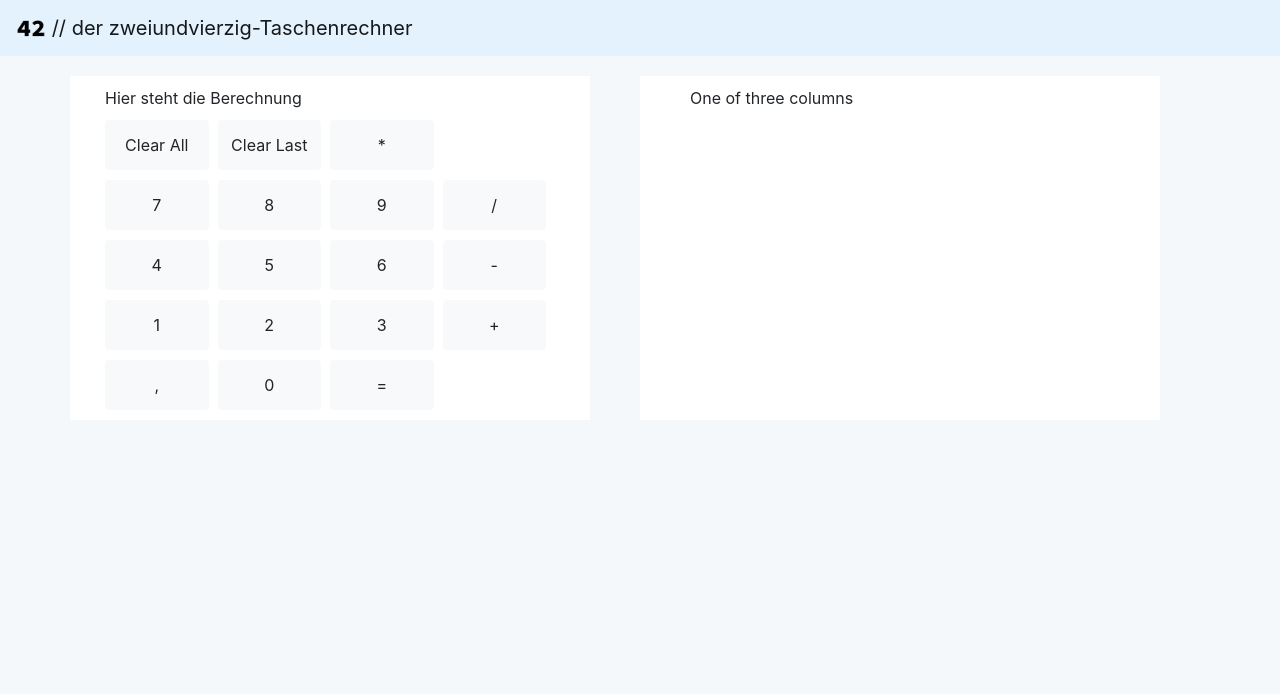
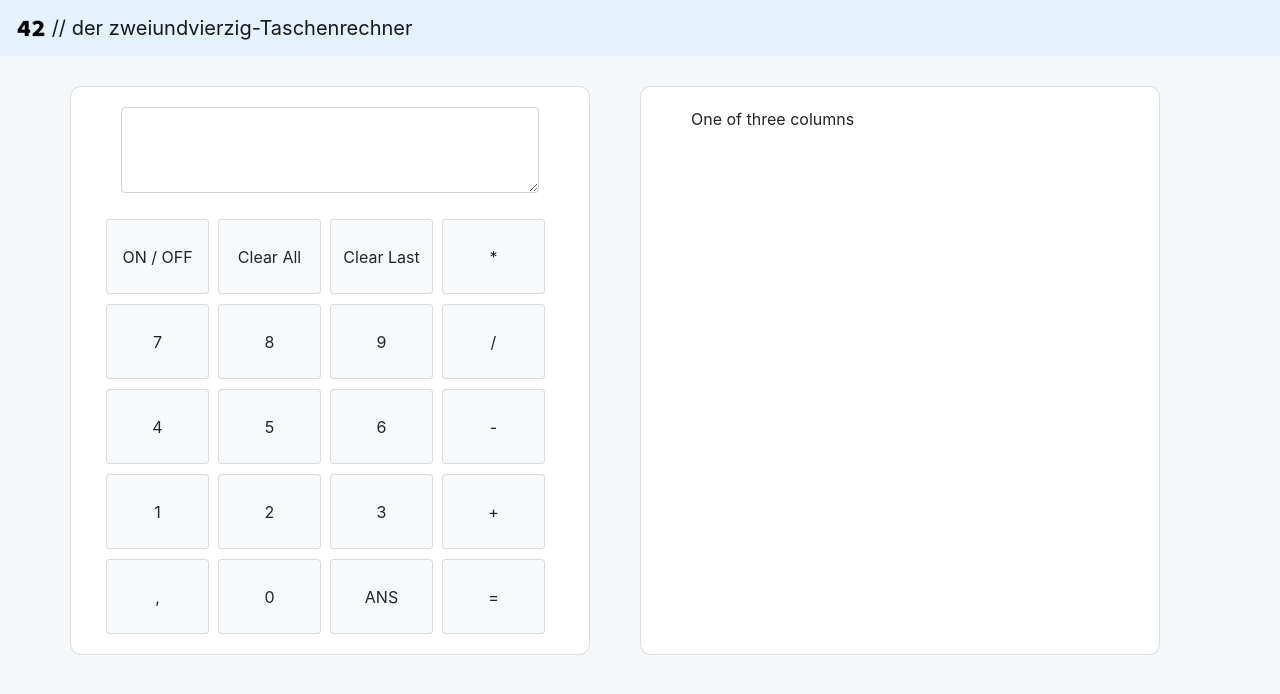
Before and after one commit to emaarco/zweiundvierzig, a website: page index.html in a window 1280 px wide. Drawn offline with nearby package versions, Linux system fonts and the light colour scheme.

Commit message:
REQ1: add borders to mock & remove gitlab ci yml

```diff
--- a/index.html
+++ b/index.html
@@ -22,22 +22,29 @@
 		<!-- Internal CSS File -->
 		<link rel="stylesheet" href="./style/main.css">
 
+		<!-- Internal JS Files -->
+		<script type="text/javascript" src="./src/main/site/main.js"></script>
+
 	</head>
+	<body>
 		<!-- Navigation Bar -->
+		<header>
 			<nav class="navbar navbar-light" style="background-color: #e3f2fd;">
 				<a class="navbar-brand" href="#">
 					<img src="./img/navbar_icon.png" width="30" height="30" class="d-inline-block align-top" alt="">
 					// der zweiundvierzig-Taschenrechner
 				</a>
 			</nav>
+		</header>
 
 		<div class="container">
 			<div class="row">
 				<div class="col-sm">
-					<div class="row">
-						Hier steht die Berechnung
+					<div class="form-group">
+						<textarea class="form-control" id="calculationArea" rows="3" inactive></textarea>
 					</div>
 					<div class="row">
+						<button type="button" class="btn btn-light">ON / OFF</button>
 						<button type="button" class="btn btn-light">Clear All</button>
 						<button type="button" class="btn btn-light">Clear Last</button>
 						<button type="button" class="btn btn-light">*</button>
@@ -63,7 +70,8 @@
 					<div class="row">
 						<button type="button" class="btn btn-light">,</button>
 						<button type="button" class="btn btn-light">0</button>
-						<button type="button" class="btn btn-light">=</button>
+						<button type="button" id="lastResult" class="btn btn-light">ANS</button>
+						<button type="button" id="calcResult" class="btn btn-light">=</button>
 					</div>
 			  	</div>
 			  	<div class="col-sm">
--- a/style/main.css
+++ b/style/main.css
@@ -3,7 +3,7 @@ body {
 }
 
 .container {
-    padding-top: 20px;
+    padding-top: 30px;
 }
 
 .selector-for-some-widget {
@@ -12,18 +12,27 @@ body {
 
 .col-sm {
     background-color: white;
-    padding-top: 10px;
-    padding-bottom: 10px;
+    border-width: 1px;
+    border-color: rgba(0, 0, 0, 0.125);
+    border-style: solid;
+    border-radius: 2%;
+
+    padding-top: 20px;
+    padding-bottom: 20px;
     padding-left: 50px;
     padding-right: 50px;
-    border-width: 1px;
-    border-color: grey;
     margin-right: 50px;
 }
 
-button {
+.col-sm button {
     width: 23% ;
-    height: 50px;
+    height: 75px;
     margin-right: 2%;
     margin-top: 10px;
+    border-style: solid;
+    border-color: rgba(0, 0, 0, 0.125);
 }
+
+.col-sm .form-control {
+    width: 100%;
+}
```
Also changed, not shown: .gitlab-ci.yml (deleted). Lines whose indentation alone changed are shown as unchanged.
